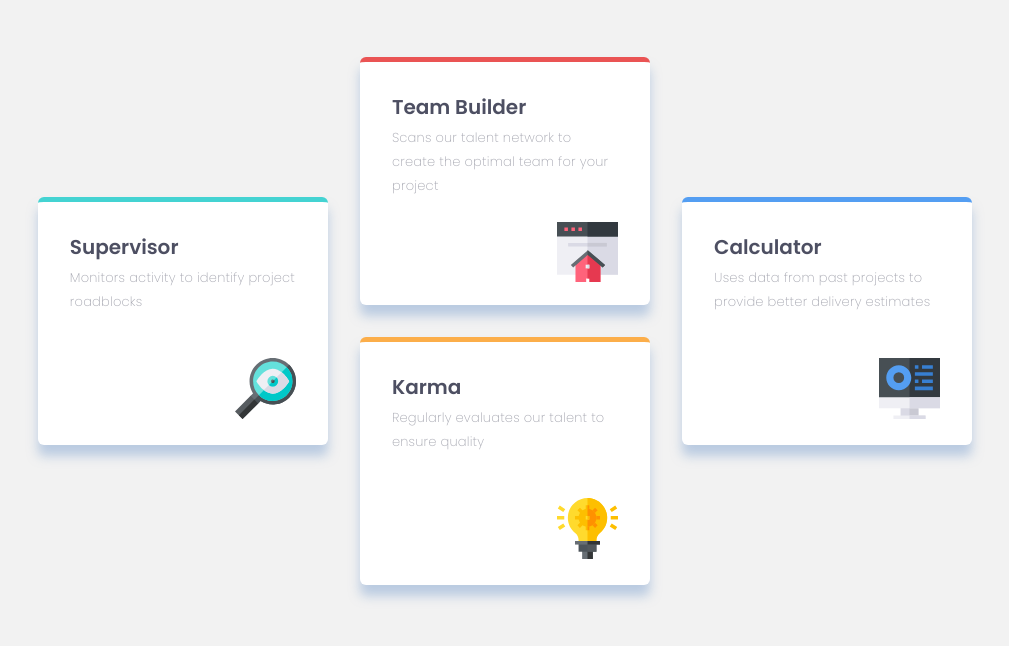
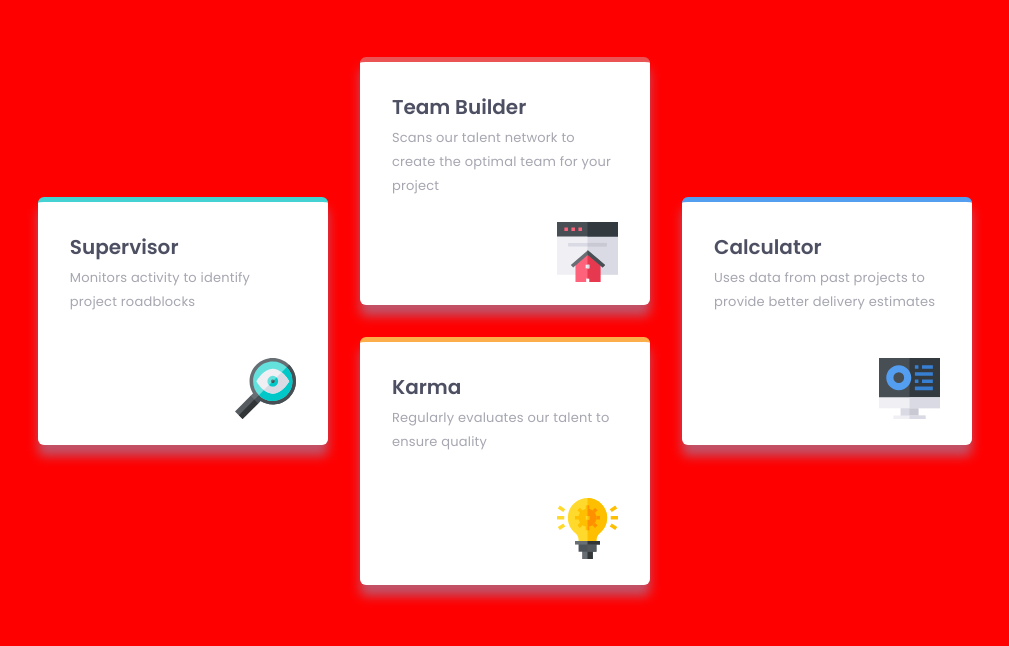
Before and after one commit to Vilorshini0/four_card_featured_section, a plain HTML site: page index.html in a window 1280 px wide. Shown: the part 251-897 px from the top of the page, without its empty margins (135-1144 px from the left). Drawn offline with Linux system fonts and the light colour scheme.

Commit message:
readme and deployed to netlify

```diff
--- a/index.html
+++ b/index.html
@@ -2,8 +2,7 @@
 <html lang="en">
   <head>
     <meta charset="UTF-8">
-    <meta name="viewport" content="width=device-width, initial-scale=1.0"> <!-- displays site properly based on user's device -->
-
+    <meta name="viewport" content="width=device-width, initial-scale=1.0">
     <link rel="icon" type="image/png" sizes="32x32" href="./images/favicon-32x32.png">
     <link rel="stylesheet" href="scss/style.css">
     <title>Frontend Mentor | Four card feature section</title>
--- a/scss/_maintext.scss
+++ b/scss/_maintext.scss
@@ -1,5 +1,4 @@
-@import url('https://fonts.googleapis.com/css2?family=Poppins:wght@200;600&display=swap');
-
+@import url('https://fonts.googleapis.com/css2?family=Poppins:wght@200;400;600&display=swap');
 * {
     box-sizing: border-box;
     margin: 0;
@@ -16,6 +15,10 @@ body {
 
     @include ultra-wide-only {
         max-width: 80%;
+        background-color: yellow;
+    }
+    @include desktop {
+        background-color: red;
     }
 
     h1 {
@@ -42,6 +45,7 @@ body {
         @include ultra-wide-only {
             font-size: 50px;
             line-height: 4rem;
+            margin-top: 8%;
         }
 
         .header_bold {
@@ -104,6 +108,10 @@ body {
             padding: 3.8rem 0 3.8rem 0;
         }
 
+        @include ultra-wide-only {
+            grid-gap: 3rem;
+        }
+
         .supervisor {
             border-top: 5px solid $turquoise;
 
@@ -160,7 +168,7 @@ body {
             }
 
             @include ultra-wide-only {
-                height: 20rem;
+                height: 27rem;
                 padding: 2.65rem 3rem;
             }
 
```
Also changed, not shown: images/desktop.png (added), images/mobile.gif (added), images/ultra-wide.png (added), scss/style.css, 4 other files.
